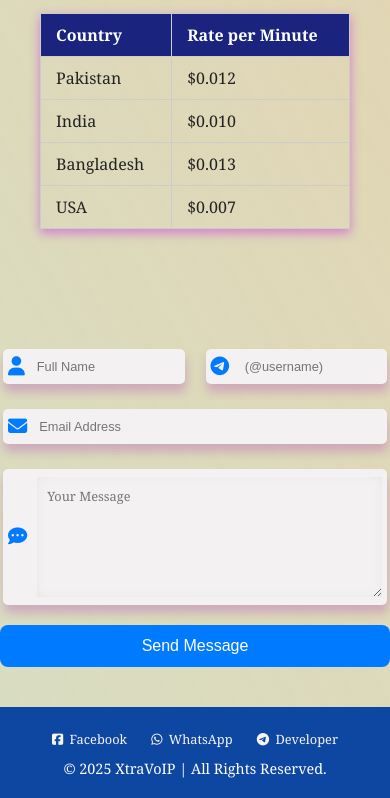
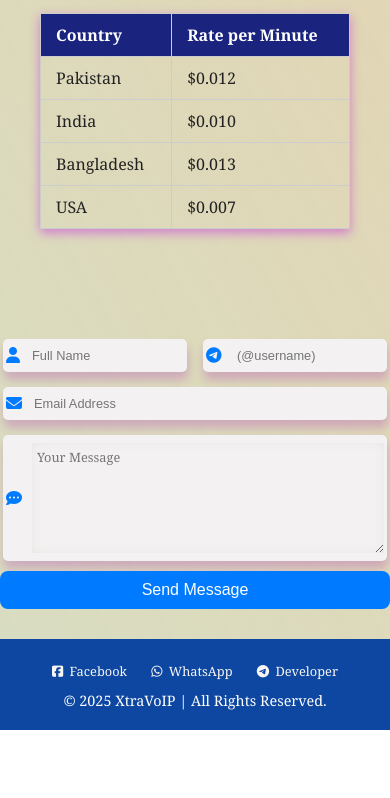
Before and after one commit to tariqmahmood898/xtravoip, a website: page index.html in a window 390 px wide. Shown: the part 3471-4269 px from the top of the page. After the commit the page ends 4201 px from the top, so only its background shows below. Drawn offline with Linux system fonts and the light colour scheme.

Commit message:
Update style.css

```diff
--- a/style.css
+++ b/style.css
@@ -297,4 +297,77 @@ footer {
 
     .footer-social a i {
       margin-right: 3px; }
+
+
+.contact-form {
+  max-width: 100%;
+  margin: auto;
+  display: flex;
+  flex-direction: column;
+  gap: 5px;
 }
+
+.row-group {
+  display: flex;
+  gap: 10px;
+  flex-wrap: wrap;
+}
+
+.input-group {
+  display: flex;
+  align-items: center;
+  background: #f3f1f1;
+  border-radius: 5px;
+  padding: 8px 3px;
+  margin: 5px 3px;
+  box-shadow: 1px 8px 10px rgb(163 19 181 / 24%);
+  flex: 1;
+  min-width: 120px;
+}
+
+.input-group i {
+  color: #007bff;
+  margin-right: 10px;
+  font-size: 1.0em;
+}
+
+.input-group input,
+.input-group textarea {
+  border: none;
+  background: transparent;
+  flex: 1;
+  font-size: 0.8em;
+  outline: none;
+}
+
+.input-group textarea {
+  resize: vertical;
+  height: 100px;
+  font-family: Cambria;
+  box-shadow: inset 0 0 10px rgba(155, 140, 140, 0.1);
+  padding: 5px; ;
+}
+
+.contact-form button {
+  background-color: #007bff;
+  color: white;
+  padding: 10px;
+  font-size: 1em;
+  border: none;
+  border-radius: 8px;
+  cursor: pointer;
+  transition: background 0.3s ease;
+}
+
+.contact-form button:hover {
+  background-color: #0056b3;
+}
+
+.response-msg {
+  margin-top: 10px;
+  font-size: 0.95em;
+  color: green;
+}
+
+
+}
```
